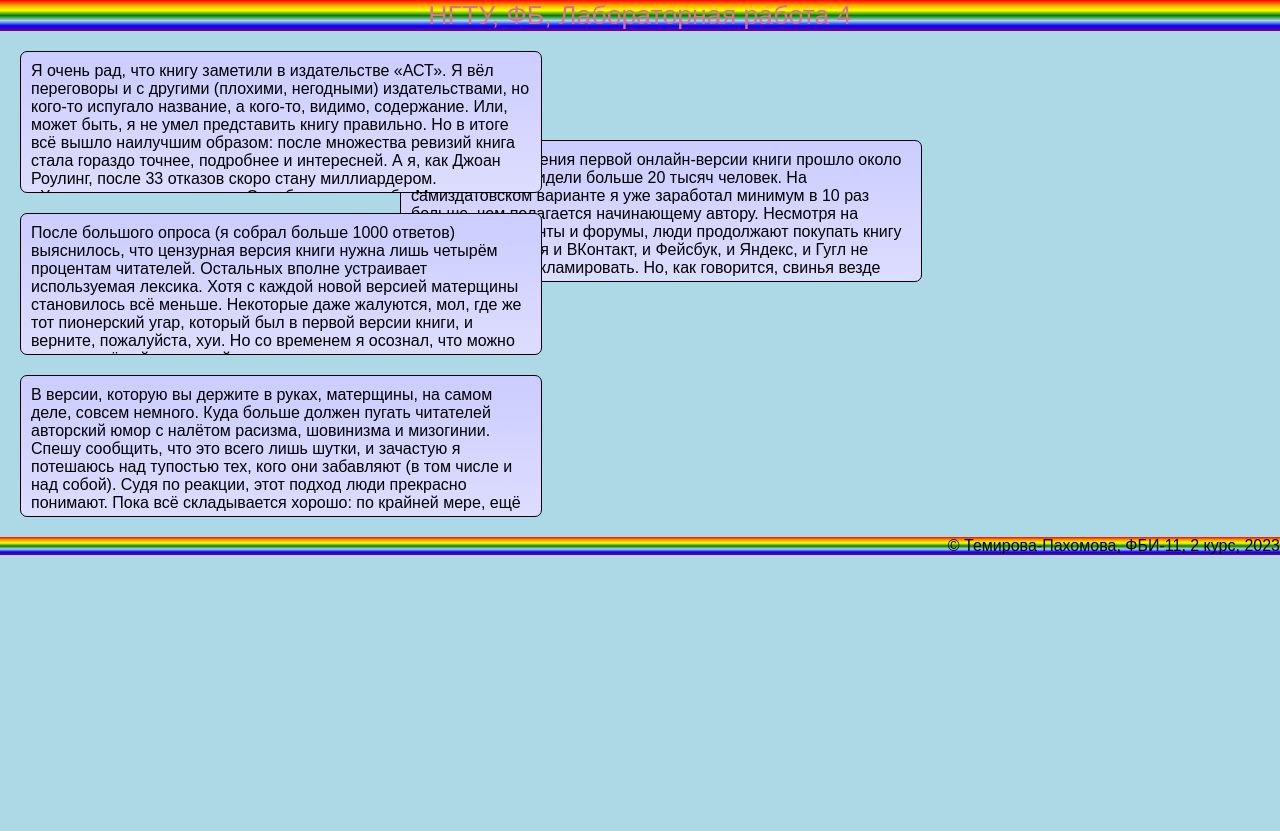
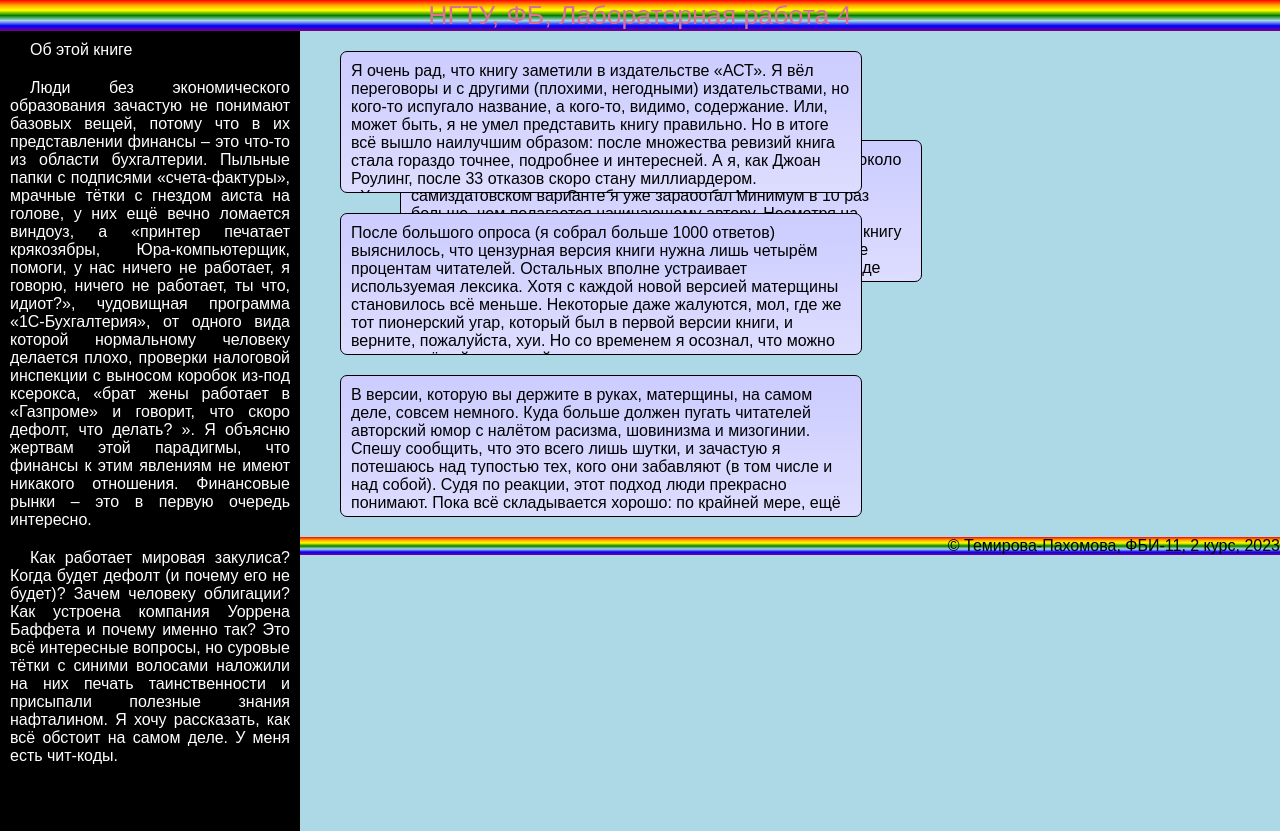
Before and after one commit to kattemirova/WEB-l, a plain HTML site: page lab4.html in a window 1280 px wide. Before the commit the page ends 800 px from the top, so only its background shows below. Drawn offline with Linux system fonts and the light colour scheme.

Commit message:
Боковая панель

```diff
--- a/lab4.html
+++ b/lab4.html
@@ -8,7 +8,7 @@
     <link rel="stylesheet" href="main.css"
 </head>
 <style>
-    div {
+    main div {
         margin: 20px;
         border: 1px solid;
         padding: 10px;
@@ -30,12 +30,53 @@
     .second:hover {
         z-index: 5;
     }
+
+    aside {
+        position: absolute;
+        left: 0;
+        width: 300px;
+        background: black;
+        height: 100%;
+        overflow: auto;
+    }
+
+    aside div {
+        color: white;
+        padding: 10px;
+        text-align: justify;
+        text-indent: 20px;
+    }
+
+    main {
+        margin-left: 320px;
+    }
 </style>
 
 <body>
     <header>
         НГТУ, ФБ, Лабораторная работа 4
     </header>
+
+    <aside>
+        <div>Об этой книге</div>
+
+        <div>
+            Люди без экономического образования зачастую не понимают базовых вещей, потому что в их представлении финансы – это что-то
+            из области бухгалтерии. Пыльные папки с подписями «счета-фактуры», мрачные тётки с гнездом аиста на голове, у них ещё вечно
+            ломается виндоуз, а «принтер печатает крякозябры, Юра-компьютерщик, помоги, у нас ничего не работает, я говорю, ничего не
+            работает, ты что, идиот?», чудовищная программа «1С-Бухгалтерия», от одного вида которой нормальному человеку делается плохо,
+            проверки налоговой инспекции с выносом коробок из-под ксерокса, «брат жены работает в «Газпроме» и говорит, что скоро дефолт,
+            что делать? ». Я объясню жертвам этой парадигмы, что финансы к этим явлениям не имеют никакого отношения. Финансовые рынки –
+            это в первую очередь интересно.
+        </div>
+
+        <div>
+            Как работает мировая закулиса? Когда будет дефолт (и почему его не будет)? Зачем человеку облигации? Как устроена компания
+            Уоррена Баффета и почему именно так? Это всё интересные вопросы, но суровые тётки с синими волосами наложили на них печать
+            таинственности и присыпали полезные знания нафталином. Я хочу рассказать, как всё обстоит на самом деле. У меня есть чит-коды.
+        </div>
+    </aside>
+
     <main>
         <div>
             Я очень рад, что книгу заметили в издательстве «АСТ». Я вёл переговоры и с другими (плохими, негодными) издательствами,
```
